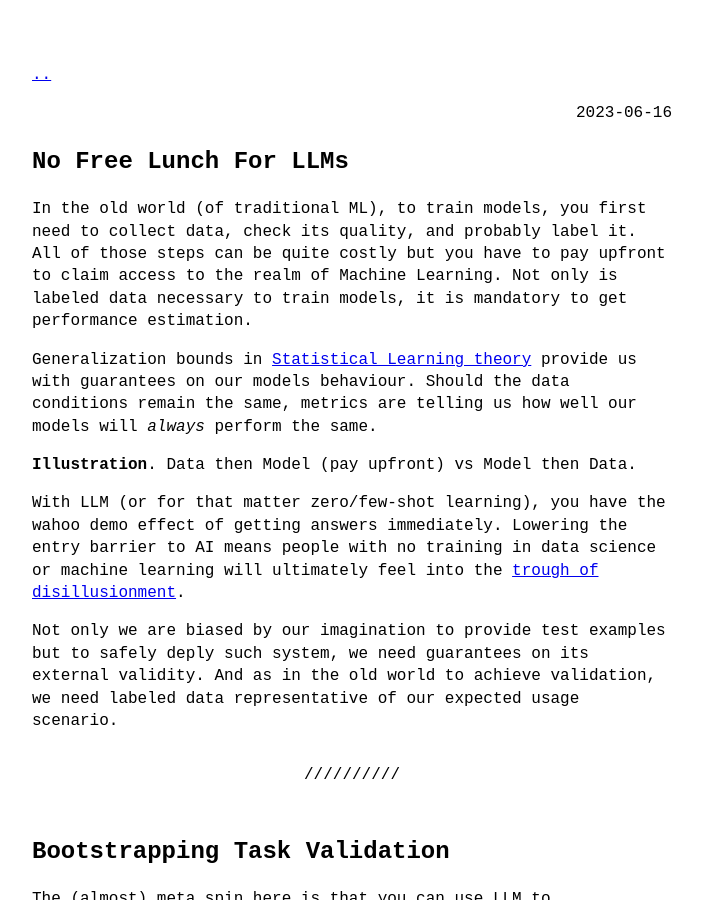
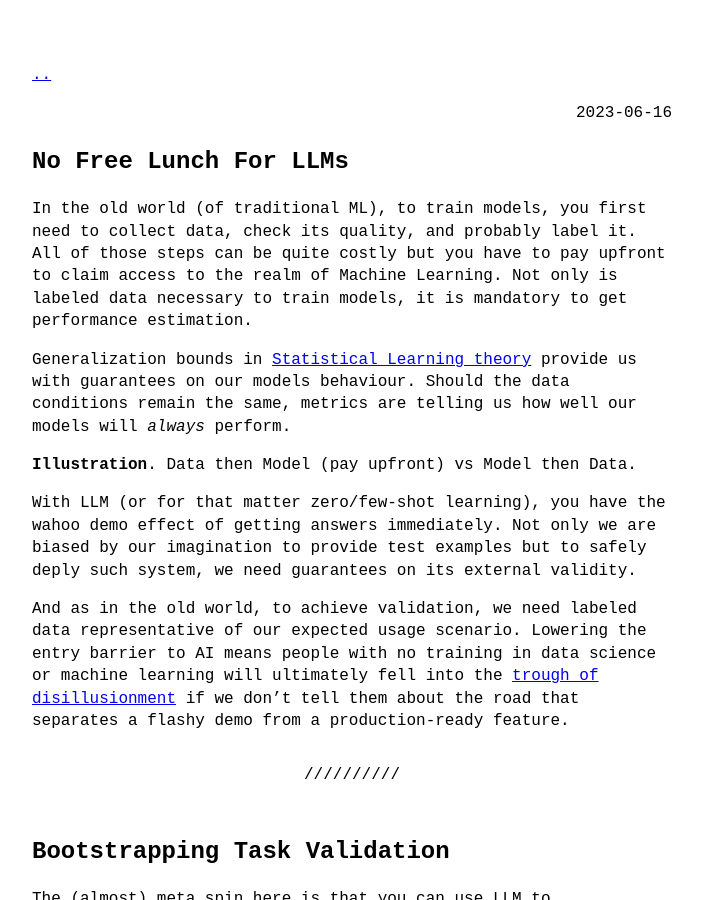
Before and after one commit to dsleo/dsleo.github.io, a Jekyll site: the page built from _posts/2023-06-16-the-no-free-lunch-theorem-of-LLMs.md, in a window 1280 px wide and 900 px high. Shown: the whole window, without its empty margins (288-990 px from the left). Built offline with Jekyll 4.4.1, drawn with Linux system fonts in a browser that asks for light colours; some of the changed text lies outside the part shown.

Commit message:
rearrange LLM post

```diff
--- a/_posts/2023-06-16-the-no-free-lunch-theorem-of-LLMs.md
+++ b/_posts/2023-06-16-the-no-free-lunch-theorem-of-LLMs.md
@@ -7,13 +7,14 @@ slug: no free lunch for llm
 
 In the old world (of traditional ML), to train models, you first need to collect data, check its quality, and probably label it. All of those steps can be quite costly but you have to pay upfront to claim access to the realm of Machine Learning. Not only is labeled data necessary to train models, it is mandatory to get performance estimation.
 
-Generalization bounds in [Statistical Learning theory](https://en.wikipedia.org/wiki/Statistical_learning_theory) provide us with guarantees on our models behaviour. Should the data conditions remain the same, metrics are telling us how well our models will *always* perform the same.
+Generalization bounds in [Statistical Learning theory](https://en.wikipedia.org/wiki/Statistical_learning_theory) provide us with guarantees on our models behaviour. Should the data conditions remain the same, metrics are telling us how well our models will *always* perform.
 
 **Illustration**. Data then Model (pay upfront) vs Model then Data.
 
-With LLM (or for that matter zero/few-shot learning), you have the wahoo demo effect of getting answers immediately. Lowering the entry barrier to AI means people with no training in data science or machine learning will ultimately feel into the [trough of disillusionment](https://www.gartner.com/en/chat/gartner-hype-cycle).
 
-Not only we are biased by our imagination to provide test examples but to safely deply such system, we need guarantees on its external validity. And as in the old world to achieve validation, we need labeled data representative of our expected usage scenario.
+With LLM (or for that matter zero/few-shot learning), you have the wahoo demo effect of getting answers immediately. Not only we are biased by our imagination to provide test examples but to safely deply such system, we need guarantees on its external validity.
+
+And as in the old world, to achieve validation, we need labeled data representative of our expected usage scenario. Lowering the entry barrier to AI means people with no training in data science or machine learning will ultimately fell into the [trough of disillusionment](https://www.gartner.com/en/chat/gartner-hype-cycle) if we don't tell them about the road that separates a flashy demo from a production-ready feature.
 
 ---
 ## Bootstrapping Task Validation
@@ -55,7 +56,7 @@ Of course, there are already augmentation NLP techniques[^1] which are not relyi
 
 If those templates can be manually filled, the authors also suggest using masked language models to fill-in the masked elements that a user would then validate. For instance “Write MASK code to sort a list” could yield things like (Python, Go, SAS, C,…)".
 
-This is probably more than enough for most of the tasks but with the newly found power of LLMs, we can directly prompt the model with our task instructions.
+This is probably more than enough for most of the tasks but as we saw, with the newly found power of LLMs, we can directly prompt the model with our task instructions.
 
 
 ---
```
